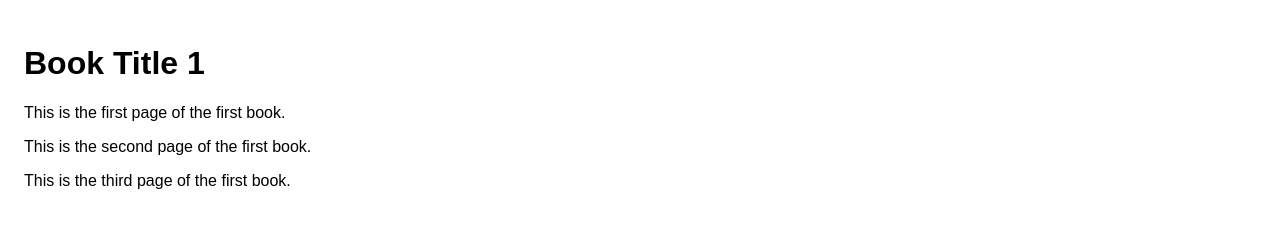
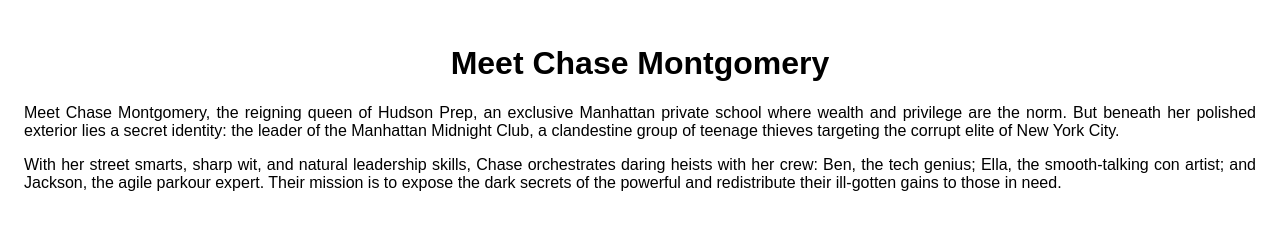
Before and after one commit to jasminefloyd/floyd-books, a plain HTML site: page books/book1.html in a window 1280 px wide. Drawn offline with Linux system fonts and the light colour scheme.

Commit message:
Update book1.html

```diff
--- a/books/book1.html
+++ b/books/book1.html
@@ -2,17 +2,17 @@
 <html lang="en">
 <head>
     <meta charset="UTF-8">
-    <title>Book 1</title>
+    <title>Manhattan Midnight Club - The Ultimate Heist Series</title>
     <style>
         body { font-family: Arial, sans-serif; padding: 1rem; }
+        h1 { text-align: center; }
+        p { text-align: justify; }
     </style>
 </head>
 <body>
-    <h1>Book Title 1</h1>
-    <p>This is the first page of the first book.</p>
+    <h1>Meet Chase Montgomery</h1>
+    <p>Meet Chase Montgomery, the reigning queen of Hudson Prep, an exclusive Manhattan private school where wealth and privilege are the norm. But beneath her polished exterior lies a secret identity: the leader of the Manhattan Midnight Club, a clandestine group of teenage thieves targeting the corrupt elite of New York City.</p>
     <!-- pagebreak -->
-    <p>This is the second page of the first book.</p>
-    <!-- pagebreak -->
-    <p>This is the third page of the first book.</p>
+    <p>With her street smarts, sharp wit, and natural leadership skills, Chase orchestrates daring heists with her crew: Ben, the tech genius; Ella, the smooth-talking con artist; and Jackson, the agile parkour expert. Their mission is to expose the dark secrets of the powerful and redistribute their ill-gotten gains to those in need.</p>
 </body>
 </html>
```
